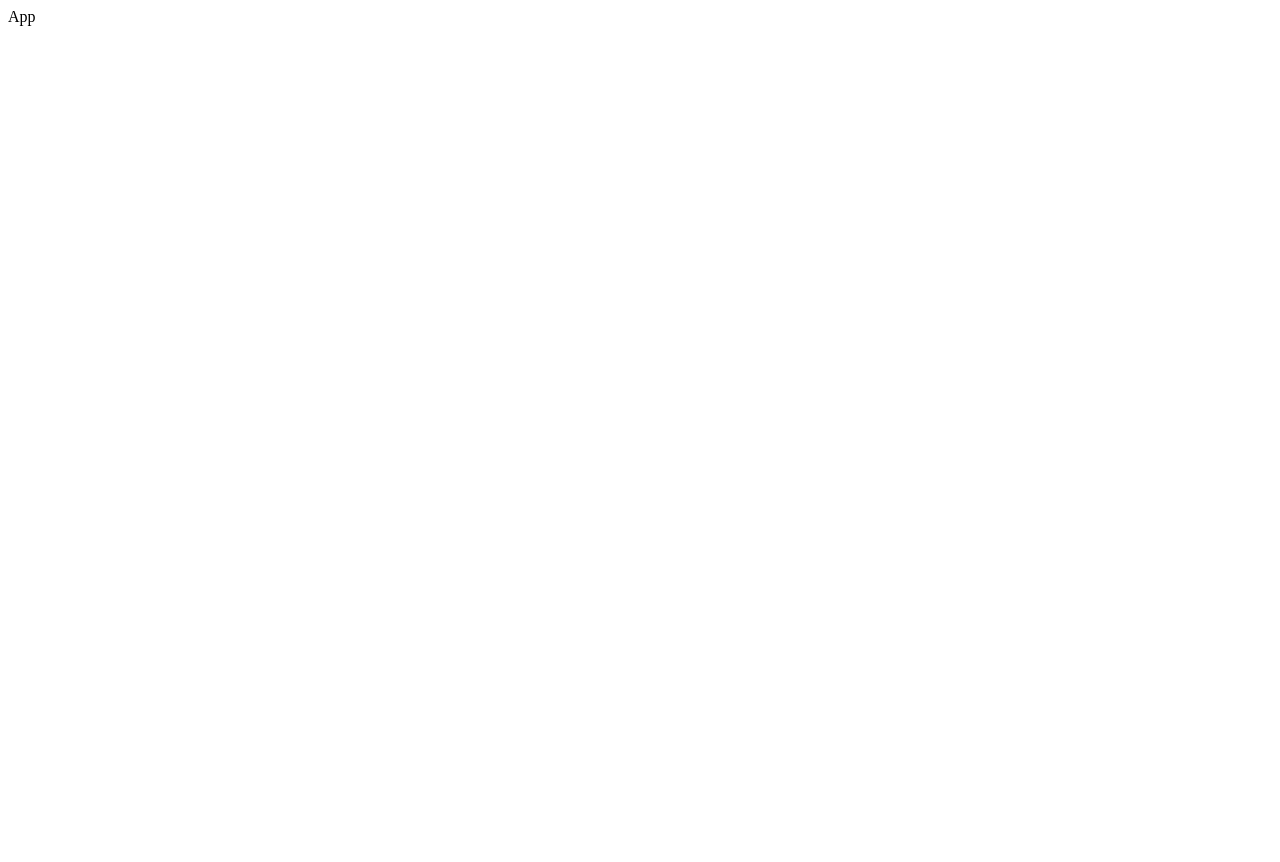
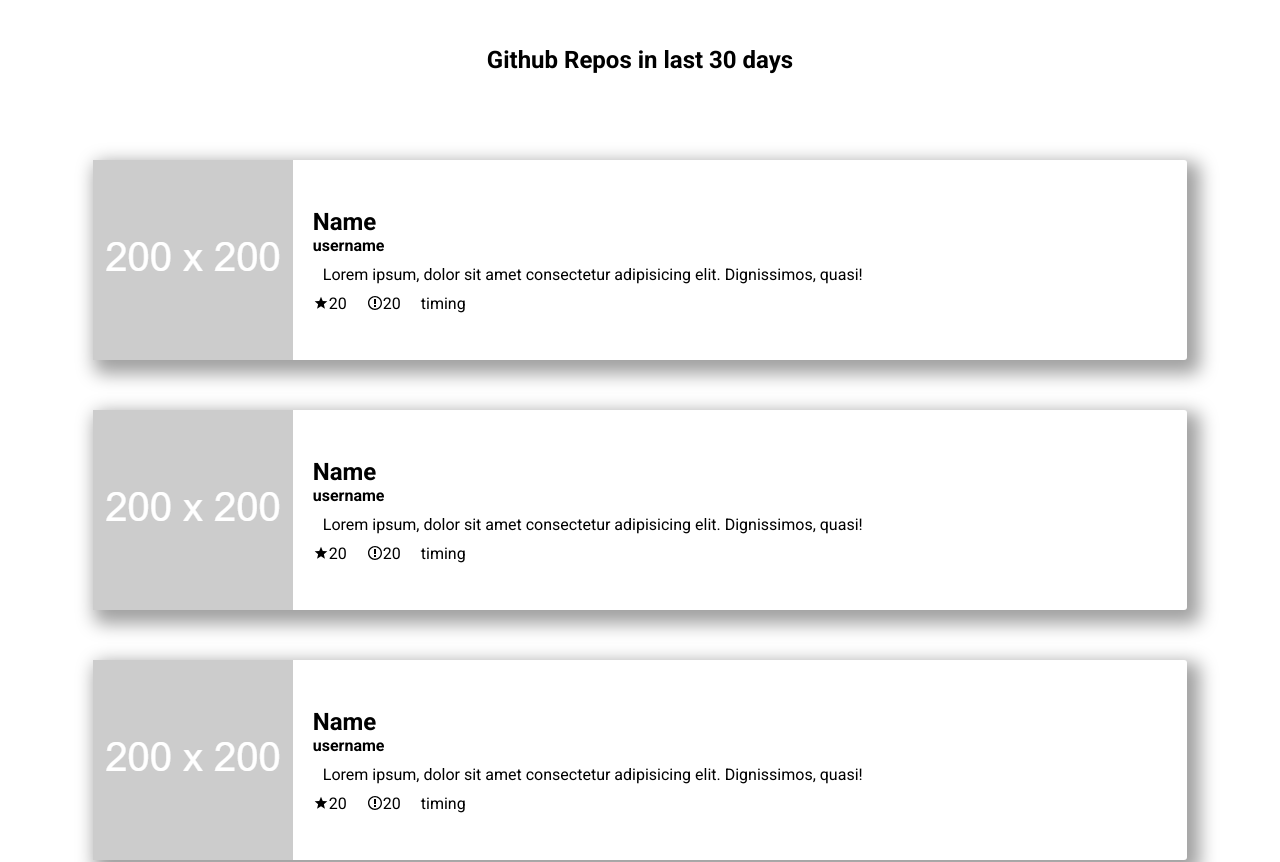
Before and after one commit to mohamedlaraiche/gitHub-coding-challenge, a React (Vite) app: page / in a window 1280 px wide. Shown: the top 862 px of the page. Before the commit the page ends 800 px from the top, so only its background shows below. Built offline with nearby package versions, Linux system fonts and the light colour scheme.

Commit message:
Set the User interface

```diff
--- a/package.json
+++ b/package.json
@@ -12,7 +12,8 @@
   "dependencies": {
     "axios": "^1.3.6",
     "react": "^18.2.0",
-    "react-dom": "^18.2.0"
+    "react-dom": "^18.2.0",
+    "react-icons": "^4.8.0"
   },
   "devDependencies": {
     "@types/react": "^18.0.28",
--- a/src/App.jsx
+++ b/src/App.jsx
@@ -1,5 +1,18 @@
+import Card from "./components/Card";
+import "./styles/style.css";
 const App = () => {
-  return <div>App</div>;
+  return (
+    <section className="container app">
+      <h1>Github Repos in last 30 days</h1>
+      <div className="cardsHolder">
+        <Card />
+        <Card />
+        <Card />
+        <Card />
+        <Card />
+      </div>
+    </section>
+  );
 };
 
 export default App;
--- /dev/null
+++ b/src/components/Card.jsx
@@ -0,0 +1,31 @@
+import { RiStarSFill } from "react-icons/ri";
+import { GoIssueOpened } from "react-icons/go";
+const Card = () => {
+  return (
+    <section className="card">
+      <aside className="userImgHolder">
+        <img src="./h.png" alt="name" className="userImg" />
+      </aside>
+      <main className="userDetailsHolder">
+        <h2>Name</h2>
+        <h4>username</h4>
+        <p>
+          Lorem ipsum, dolor sit amet consectetur adipisicing elit. Dignissimos,
+          quasi!
+        </p>
+        <section className="moreDetailsHolder">
+          <span className="stars">
+            <RiStarSFill /> 20
+          </span>
+          <span className="issues">
+            <GoIssueOpened />
+            20
+          </span>
+          <span className="time">timing</span>
+        </section>
+      </main>
+    </section>
+  );
+};
+
+export default Card;
--- a/src/main.jsx
+++ b/src/main.jsx
@@ -1,4 +1,4 @@
 import ReactDOM from "react-dom/client";
 import App from "./App.jsx";
-
+import "./styles/reset.css";
 ReactDOM.createRoot(document.getElementById("root")).render(<App />);
--- /dev/null
+++ b/src/styles/reset.css
@@ -0,0 +1,65 @@
+@import url("https://fonts.googleapis.com/css2?family=Roboto:ital,wght@0,400;0,500;0,700;1,400;1,500&display=swap");
+
+* {
+  margin: 0;
+  padding: 0;
+  box-sizing: border-box;
+  font-family: "Roboto", sans-serif;
+}
+
+.container {
+  margin: 0px auto;
+}
+
+a {
+  text-decoration: none;
+}
+
+/*Remove arrows from number input  */
+/* Chrome, Safari, Edge, Opera */
+input::-webkit-outer-spin-button,
+input::-webkit-inner-spin-button {
+  -webkit-appearance: none;
+  margin: 0;
+}
+
+/* Firefox */
+input[type="number"] {
+  -moz-appearance: textfield;
+}
+
+@media (min-width: 200px) {
+  .container {
+    width: 95%;
+  }
+}
+
+@media (min-width: 576px) {
+  .container {
+    width: 95%;
+  }
+}
+
+@media (min-width: 768px) {
+  .container {
+    width: 95%;
+  }
+}
+
+@media (min-width: 992px) {
+  .container {
+    width: 95%;
+  }
+}
+
+@media (min-width: 1200px) {
+  .container {
+    width: 95%;
+  }
+}
+
+@media (min-width: 1400px) {
+  .container {
+    width: 95%;
+  }
+}
--- /dev/null
+++ b/src/styles/style.css
@@ -0,0 +1,61 @@
+/* styling the card */
+.app {
+  min-height: 100vh;
+  display: flex;
+  align-items: center;
+  justify-content: center;
+  flex-direction: column;
+}
+.app h1 {
+  display: flex;
+  align-items: center;
+  justify-content: center;
+  height: 15vh;
+}
+.cardsHolder {
+  display: flex;
+  align-items: center;
+  justify-content: center;
+  flex-direction: column;
+  width: 100%;
+  margin: 40px;
+  gap: 50px;
+}
+.card {
+  display: flex;
+  align-items: center;
+  width: 90%;
+  box-shadow: 7px 8px 18px 6px #a1a1a1;
+  border-radius: 3px;
+}
+.card .userImgHolder {
+  display: flex;
+  align-items: center;
+}
+.card .userDetailsHolder {
+  display: flex;
+  flex-direction: column;
+  height: 100%;
+  margin: 20px 0px;
+  margin-left: 20px;
+}
+.card .userImgHolder .userImg {
+  object-fit: cover;
+  max-width: 200px;
+  height: auto;
+  width: 100%;
+}
+
+.card .userDetailsHolder p {
+  padding: 10px;
+}
+.card .moreDetailsHolder {
+  display: flex;
+  align-items: center;
+  width: 100%;
+  gap: 20px;
+}
+.card .moreDetailsHolder span {
+  display: flex;
+  align-items: center;
+}
```
Also changed, not shown: public/h.png (added), 1 other file (tests, documents, lock files or other folders).
